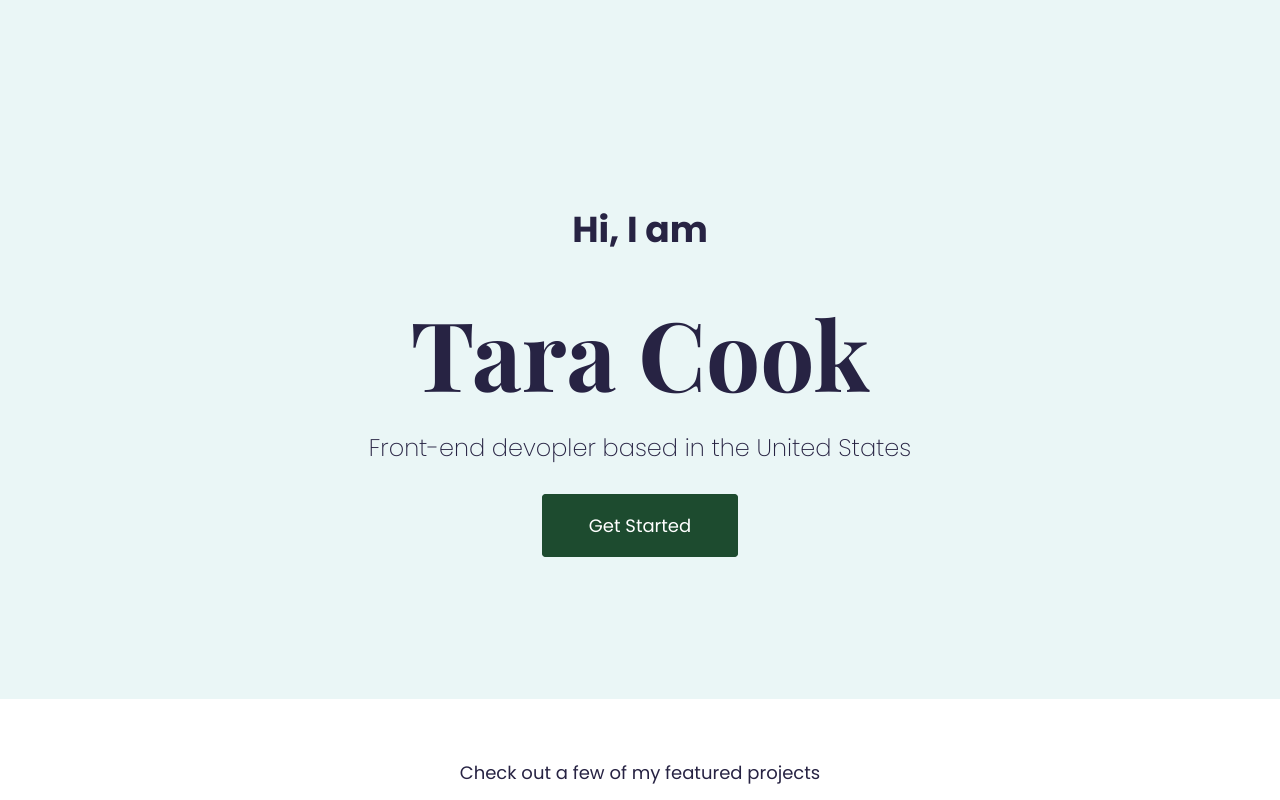
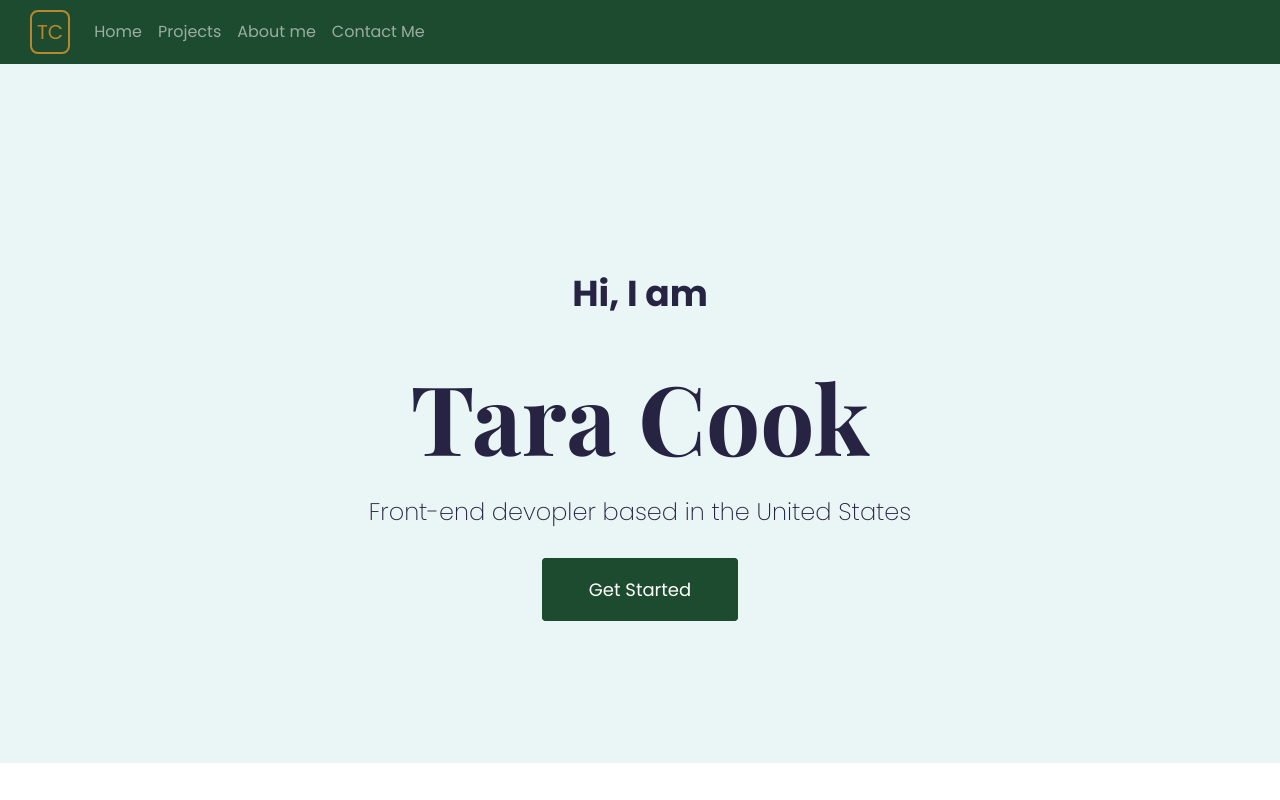
Before and after one commit to tcook88/responsive-portfolio, a plain HTML site: page index.html in a window 1280 px wide. Shown: the top 800 px of the page. Drawn offline with nearby package versions, Linux system fonts and the light colour scheme; a web font is replaced by a local one.

Commit message:
added navigation

```diff
--- a/css/style.css
+++ b/css/style.css
@@ -7,6 +7,18 @@
 body {
     font-family: var(--primary-font);
     color: #272343;
+}
+
+.navbar {
+    padding: 5px;
+}
+
+.logo {
+    border: 2px solid #B7882B;
+    color: #B7882B;
+    border-radius: 8px;
+    padding: 5px;
+    margin-left: 25px;
 }
 
 h1 {
--- a/index.html
+++ b/index.html
@@ -21,6 +21,31 @@
 </head>
 
 <body>
+    <nav class="navbar sticky-top navbar-expand-lg navbar-dark" style="background-color: #1D4B2F;">
+        <a class="navbar-brand" href="#">
+            <div class="logo">TC</div>
+        </a>
+        <button class="navbar-toggler" type="button" data-toggle="collapse" data-target="#navbarNav"
+            aria-controls="navbarNav" aria-expanded="false" aria-label="Toggle navigation">
+            <span class="navbar-toggler-icon"></span>
+        </button>
+        <div class="collapse navbar-collapse" id="navbarNav">
+            <ul class="navbar-nav">
+                <li class="nav-item active">
+                    <a class="nav-link" href="#">Home <span class="sr-only">(current)</span></a>
+                </li>
+                <li class="nav-item">
+                    <a class="nav-link" href="#">Projects</a>
+                </li>
+                <li class="nav-item">
+                    <a class="nav-link" href="#">About me</a>
+                </li>
+                <li class="nav-item">
+                    <a class="nav-link" href="#">Contact Me</a>
+                </li>
+            </ul>
+        </div>
+    </nav>
     <div class="hero">
         <p>Hi, I am</p>
         <h1>Tara Cook</h1>
```
